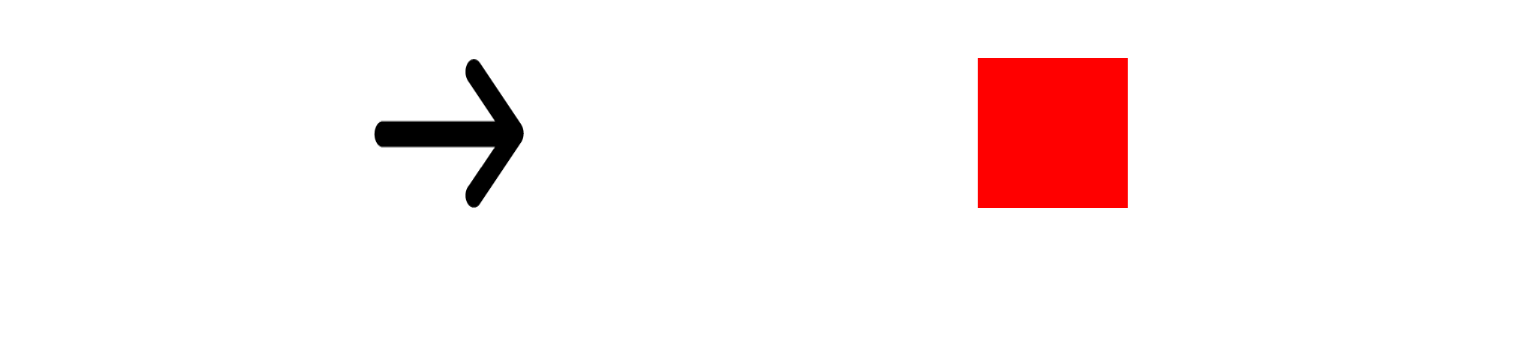
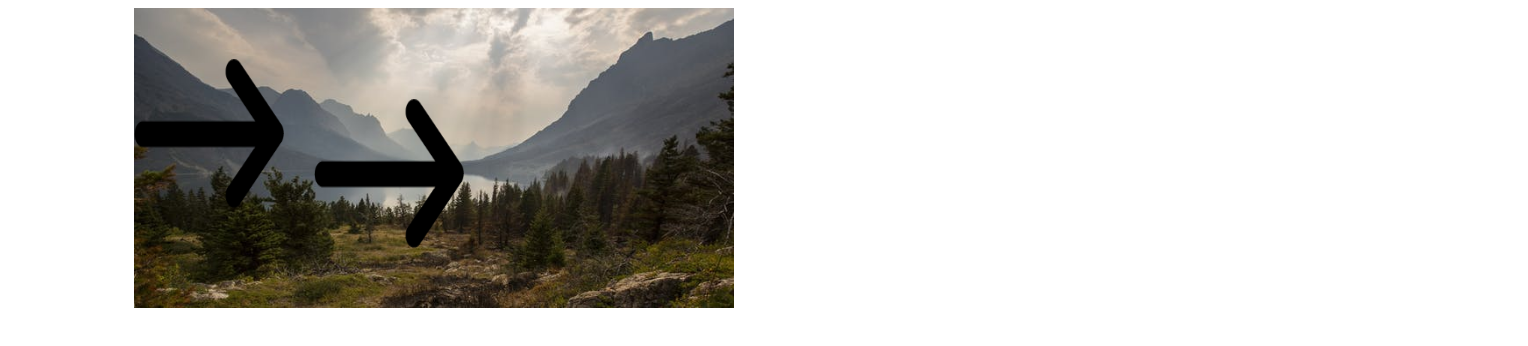
Before and after one commit to Jodacam/LightCanvas, a plain HTML site: page example/index.html in a window 1280 px wide. Shown: the whole page, 1528 px wide, since content can reach past the window. Drawn offline with Linux system fonts and the light colour scheme.

Commit message:
Añadido objetos clickable

```diff
--- /dev/null
+++ b/example/example.js
@@ -0,0 +1,19 @@
+
+window.addEventListener("load",function(){
+
+    let realCanvas = new CanvasManager("mycanvas",600,300);
+    let object = new SpriteObject("BackGround",new Vector2(0,0),"img/Back.jpeg",300,600);
+    object.velocity = new Vector2(0,0);
+    realCanvas.AddObject(object,0);
+    let flecha = new HitableObject("Flecha",new Vector2(0,50),"img/right-arrow.png",150,150);
+    let flecha2 = new HitableObject("Flecha2",new Vector2(180,90),"img/right-arrow.png",150,150);
+    flecha.velocity = new Vector2(0,0);
+    flecha.OnClick = function(e){
+       this.velocity = this.velocity.add(new Vector2(1,0));
+    }
+    flecha2.velocity = new Vector2(0,0);
+    realCanvas.AddObject(flecha,1);
+    realCanvas.AddObject(flecha2,2);
+
+    realCanvas.Start();
+});
--- a/example/index.html
+++ b/example/index.html
@@ -2,43 +2,30 @@
 <head>
 
     <script src = "../source/LightCanvas.js"></script>
+    <script src="example.js"></script>
 </head>
 <body>
     <style>
         canvas{
-
+           position: absolute;
         }
         .canvasContainer{
             position: relative;
             display: inline-block;
-            left: 25%;
+            left: 10%;
         }
         #mycanvas{
+            z-index: 1;
+        }
+        #mycanvas-hitbox{
             z-index: 0;
         }
-        #mycanvas-hitbox{
-            z-index: 1;
-        }
     </style>
-
-
 
     <div class= "canvasContainer">
     <canvas id="mycanvas" width="250" height="250"></canvas>
     <canvas id="mycanvas-hitbox" width="250" height="250"></canvas>
     </div>
-    <script>
-        window.addEventListener("load",function(){
-            let realCanvas = new CanvasManager("mycanvas",600,300);
-            // let object = new SpriteObject("BackGround",new Vector2(0,0),"img/Back.jpeg",300,600);
-            // object.Update = function(){}
-            // realCanvas.addObject(object,0);
 
-            let flecha = new SpriteObject("Flecha",new Vector2(0,50),"img/right-arrow.png",150,150);
-            realCanvas.addObject(flecha,1);
-            realCanvas.Start();
-        });
-
-    </script>
 </body>
 </html>
--- /dev/null
+++ b/jsconfig.json
@@ -0,0 +1,6 @@
+{
+    "compilerOptions": {
+        "target": "es6"
+    }
+
+}
--- a/source/LightCanvas.js
+++ b/source/LightCanvas.js
@@ -1,42 +1,57 @@
 class Vector2 {
-    constructor(x,y){
+    constructor(x, y) {
         this._x = x;
         this._y = y;
 
     }
-    get x(){
+    get x() {
         return this._x;
     }
-    get y(){return this._y;}
-    set x(x1){this._x=x1;}
-    set y(y1){this._y =y1;}
-    get magnitude(){return Math.sqrt((this.x*this.x)+(this.y*this.y))}
+    get y() { return this._y; }
+    set x(x1) { this._x = x1; }
+    set y(y1) { this._y = y1; }
 
-    add(vector){
-        this.x += vector.x;
-        this.y += vector.y;
-    }
-    mult(number){
-        this.x *=number;
-        this.y *= number;
-    }
-    dot(vector){
-      return this.x*vector.x + this.y*vector.y;
+    /**
+     * @returns {number}
+     */
+    get magnitude() { return Math.sqrt((this.x * this.x) + (this.y * this.y)) }
+
+    /**
+     *
+     * @param {Vector2} vector
+     * @returns {Vector2} the addition
+     */
+    add(vector) {
+        let nV = new Vector2(this.x + vector.x, this.y + vector.y);
+        return nV;
     }
 
-    distance(point){
+    /**
+     *
+     * @param {number} number
+     * @returns {Vector2} the multiplication
+     */
+    mult(number) {
+        let nV = new Vector2(this.x * number, this.y * number);
+        return nV;
+    }
+    dot(vector) {
+        return this.x * vector.x + this.y * vector.y;
+    }
+
+    distance(point) {
         let deltaX = this.x - point.x;
         let deltaY = this.y - point.y;
-        let vector = new Vector2(deltaX,deltaY);
+        let vector = new Vector2(deltaX, deltaY);
         return vector.magnitude;
     }
-    normalize(){
-        if(this.x+this.y == 0){
+    normalize() {
+        if (this.x + this.y == 0) {
             return 0;
-        }else{
+        } else {
             let magnitude = this.magnitude;
-            this.x /=magnitude;
-            this.y /=magnitude;
+            this.x /= magnitude;
+            this.y /= magnitude;
         }
 
     }
@@ -44,10 +59,21 @@ class Vector2 {
 }
 
 class SpriteObject {
-    constructor(name,position,imgSrc,height,width){
+    /**
+     *
+     * @param {String} name
+     * @param {Vector2} position
+     * @param {String} imgSrc
+     * @param {number} height
+     * @param {number} width
+
+
+     */
+    constructor(name, position, imgSrc, height, width) {
+
         this._position = position;
         this.name = name;
-        this.sprite = new Image(width,height);
+        this.sprite = new Image(width, height);
         this.sprite.src = imgSrc;
 
         this.idleSprite = this.sprite;
@@ -56,89 +82,202 @@ class SpriteObject {
 
         this.animationList = {};
         this.actualAnim = null;
-    }
-    get height(){return this._height;}
-    get width(){return this._width;}
-    get position() {return this._position}
+        this._velocity = new Vector2(0,0);
 
-    set height(h){this._height = h;}
-    set width(w){this._width = w;}
-    set position(pos) {this._position = pos}
-
-    Render(renderCanvas){
-        renderCanvas.drawImage(this.sprite,this.position.x,this.position.y,this.width,this.height);
-    }
-    Update(timeDelta,hitbox){
-        hitbox.fillStyle = "red";
-        hitbox.fillRect(this.position.x,this.position.y,this.width,this.height);
-        this.position.add(new Vector2(timeDelta*10,0));
     }
 
-    AddAnimation(animation,name){
+    /**
+     * @returns {number}
+     */
+    get height() { return this._height; }
+    /**
+     * @returns {number}
+     */
+    get width() { return this._width; }
+    /**
+     * @returns {Vector2}
+     */
+    get position() { return this._position }
+
+    set height(h) { this._height = h; }
+    set width(w) { this._width = w; }
+    set position(pos) { this._position = pos }
+
+    set velocity(vector) { this._velocity = vector }
+
+    /**
+     * @returns {Vector2}
+     */
+    get velocity() { return this._velocity }
+
+    Render(renderCanvas) {
+        renderCanvas.drawImage(this.sprite, this.position.x, this.position.y, this.width, this.height);
+    }
+    Update(timeDelta, hitbox) {
+        let deltaPos = this.velocity.mult(timeDelta);
+        this.position = this.position.add(deltaPos);
+    }
+
+    AddAnimation(animation, name) {
         this.animationList[name] = animation;
     }
 
-    SetAnimation(name){
+    SetAnimation(name) {
         this.actualAnim = this.animationList[name];
     }
 }
 var _actualScene;
-class CanvasManager{
-    constructor(canvasName,w,h){
+
+
+class HitableObject extends SpriteObject {
+
+    /**
+     *
+     * @param {String} name
+     * @param {Vector2} position
+     * @param {String} imgSrc
+     * @param {number} height
+     * @param {number} width
+
+     */
+    constructor(name, position, imgSrc, height, width) {
+        super(name, position, imgSrc, height, width);
+        this._hitColor = "#ffffff";
+    }
+
+    /**
+     * @returns {String}
+     */
+    get hitColor() { return this._hitColor }
+    /**
+     * @param {String}
+     */
+    set hitColor(color) { this._hitColor = color }
+
+    /**
+     *
+     * @param {Object} eventInfo the click info
+     */
+    OnClick(eventInfo) {
+        console.log(this.name);
+    }
+
+    Update(timeDelta, hitbox) {
+        super.Update(timeDelta, hitbox);
+        hitbox.fillStyle = this.hitColor;
+        hitbox.fillRect(this.position.x,this.position.y,this.width,this.height);
+    }
+
+}
+
+
+class CanvasManager {
+    /**
+     *
+     * @param {String} canvasName
+     * @param {number} w
+     * @param {number} h
+     */
+    constructor(canvasName, w, h) {
         this.canvasElement = document.getElementById(canvasName);
         this.canvasElement.width = w;
         this.canvasElement.height = h;
         this.canvasScene = this.canvasElement.getContext('2d');
-            this.hitcanvas =   document.getElementById(canvasName+"-hitbox");
+        this.hitcanvas = document.getElementById(canvasName + "-hitbox");
+        this.canvasElement.addEventListener("click", this.OnClick.bind(this));
         this.hitcanvas.width = w;
         this.hitcanvas.height = h;
         this.hitScene = this.hitcanvas.getContext('2d');
         CanvasManager.actualScene = this.canvasScene;
         this.objectList = [];
-            for(let i = 0; i<4;i++){
+        for (let i = 0; i < 5; i++) {
             this.objectList[i] = [];
         }
         this.timePased = 0;
+        this.clickObjects = new Map();
+    }
+
+    static get actualScene() { return _actualScene; }
+    static set actualScene(scene) { _actualScene = scene }
 
 
-
+    /**
+     *
+     * @param {SpriteObject | HitableObject} object An Object to render
+     * @param {number} layerMask The layer Mask
+     */
+    AddObject(object, layerMask) {
+        if (object.Update != undefined && object.Render != undefined) {
+            this.objectList[layerMask].push(object);
         }
-
-static get actualScene() {return _actualScene; }
-static set actualScene(scene) {_actualScene = scene}
-
-
-    addObject(object,layerMask){
-        if(object.Update != undefined && object.Render != undefined){
-            this.objectList[layerMask].push(object);
+        if (object.OnClick != undefined && object.hitColor != undefined) {
+            let randomColor = this.getRamdomColor();
+            object.hitColor = randomColor;
+            this.clickObjects.set(randomColor, object);
         }
     }
 
-    RenderAndUpdate(timeDelta){
+    RenderAndUpdate(timeDelta) {
 
-       this.canvasScene.clearRect(0, 0, this.canvasElement.width,this.canvasElement.height);
+        this.canvasScene.clearRect(0, 0, this.canvasElement.width, this.canvasElement.height);
         this.hitcanvas.width = this.hitcanvas.width;
-       for(let objLayer of this.objectList){
-           for(let obj of objLayer){
+        for (let objLayer of this.objectList) {
+            for (let obj of objLayer) {
                 obj.Render(this.canvasScene);
-               obj.Update(timeDelta,this.hitScene);
+                obj.Update(timeDelta, this.hitScene);
             }
 
 
         }
     }
 
-    Start(){
+    /**
+     * Start the MainLoop
+     */
+    Start() {
         window.requestAnimationFrame(this.MainLoop.bind(this));
     }
 
 
-
-    MainLoop(timeStamp){
-        let timeDelta = (timeStamp-this.timePased)*0.001;
+    /**
+     *
+     * @param {number} timeStamp TimePased
+     */
+    MainLoop(timeStamp) {
+        let timeDelta = (timeStamp - this.timePased) * 0.01;
         this.timePased = timeStamp;
         this.RenderAndUpdate(timeDelta);
         window.requestAnimationFrame(this.MainLoop.bind(this))
     }
+    /**
+     *
+     * @param {MouseEvent} e
+     */
+    OnClick(e) {
+        const mousePos = {
+            y: e.clientY - this.hitcanvas.offsetTop,
+            x: e.clientX - this.hitcanvas.offsetParent.offsetLeft
+        };
+
+        const pixel = this.hitScene.getImageData(mousePos.x, mousePos.y, 1, 1).data;
+
+        const color = `rgb(${pixel[0]},${pixel[1]},${pixel[2]})`;
+
+        let clickedObject = this.clickObjects.get(color);
+
+        if (clickedObject != null) {
+            clickedObject.OnClick(mousePos);
+        }
 
     }
+
+    /**
+     * @returns {String} the color
+     */
+    getRamdomColor() {
+        const r = Math.round(Math.random() * 255);
+        const g = Math.round(Math.random() * 255);
+        const b = Math.round(Math.random() * 255);
+        return `rgb(${r},${g},${b})`;
+    }
+}
```
Lines whose indentation alone changed are shown as unchanged.
